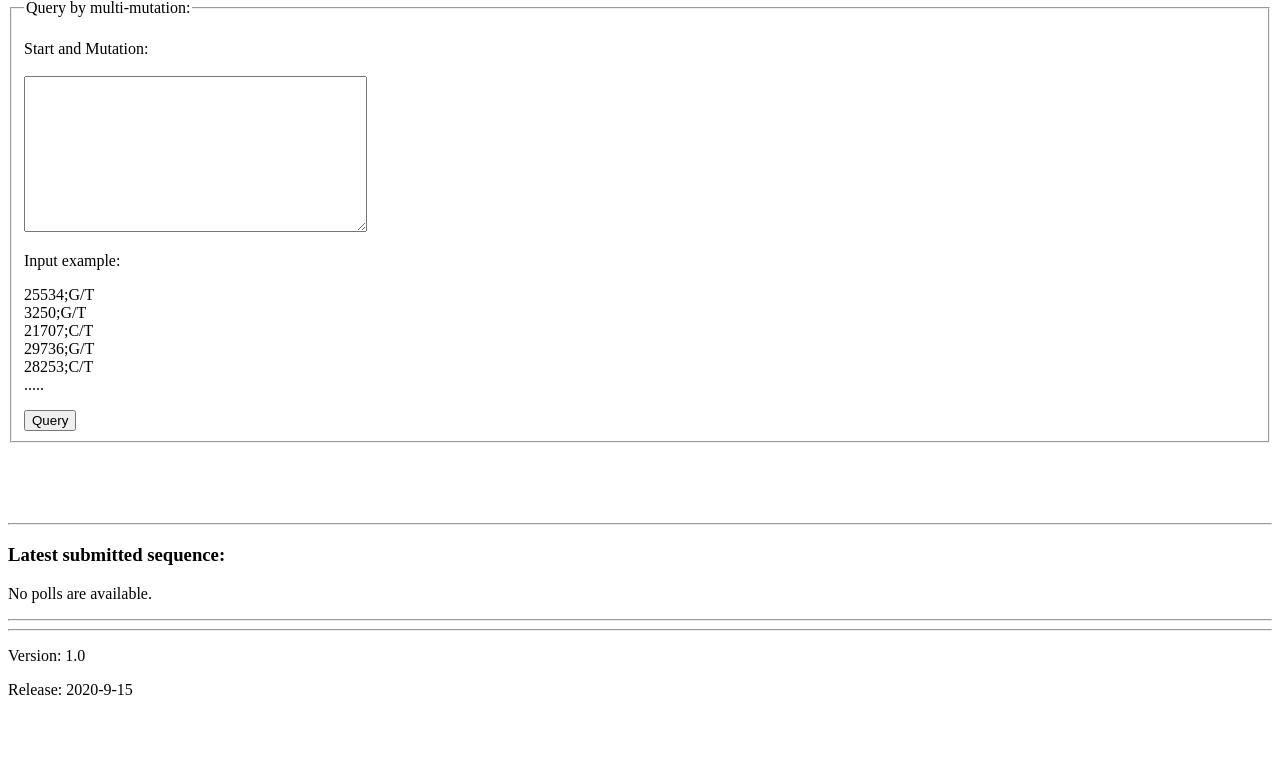
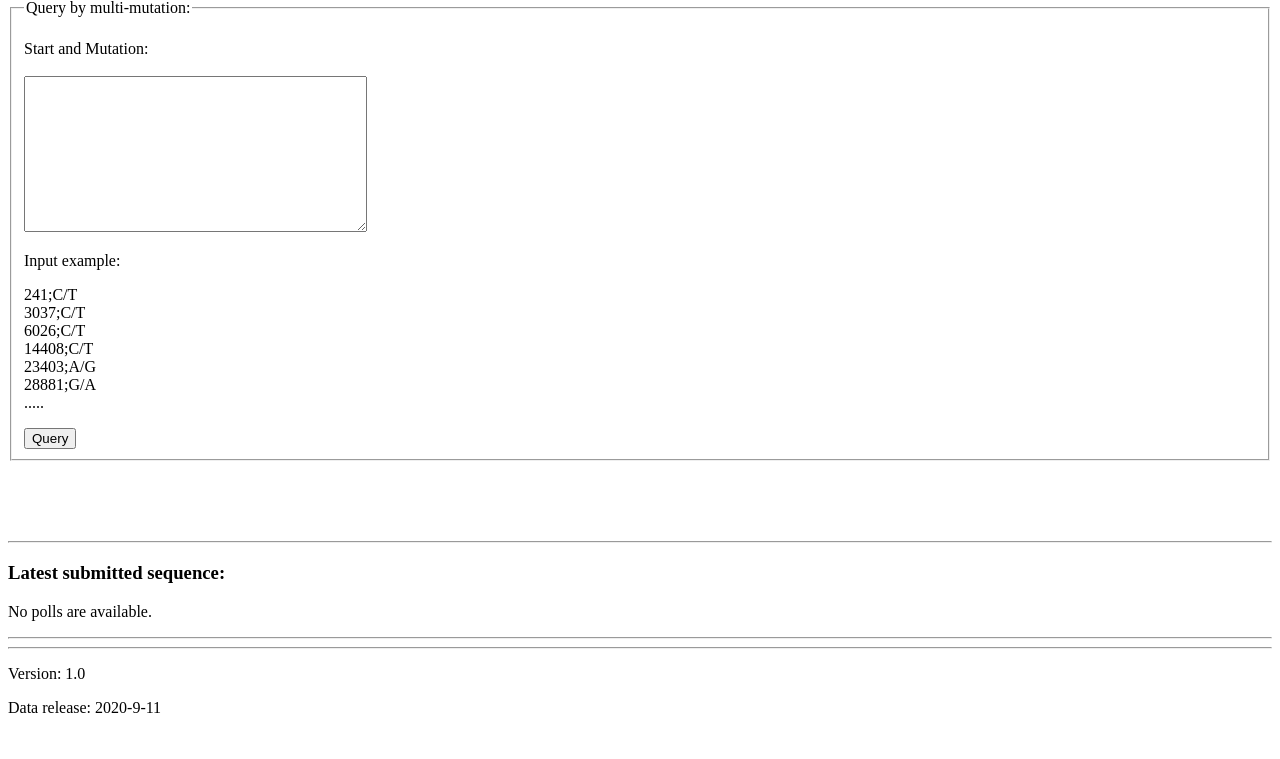
Before and after one commit to FHYcode/MUTwebsite, a Django app: page /mutapp/ in a window 1280 px wide. Shown: the part 526-1285 px from the top of the page. Before the commit the page ends 1221 px from the top, so only its background shows below. Run offline with Django 3.2, Linux system fonts and the light colour scheme; data that the repository does not hold is empty.

Commit message:
Update index.html

```diff
--- a/mysite/mutapp/templates/mutapp/index.html
+++ b/mysite/mutapp/templates/mutapp/index.html
@@ -47,7 +47,7 @@
             <textarea name="multimut" cols="40" rows="10"></textarea>
         </label>
         <p>Input example:</p>
-        <p>25534;G/T<br>3250;G/T<br>21707;C/T<br>29736;G/T<br>28253;C/T<br>.....</p>
+        <p>241;C/T<br>3037;C/T<br>6026;C/T<br>14408;C/T<br>23403;A/G<br>28881;G/A<br>.....</p>
         <input type="submit" value="Query">
     </fieldset>
 </form>
@@ -65,7 +65,7 @@
     <p>No polls are available.</p>
 {% endif %}
 <hr><hr>
-<p>Version: 1.0</p><p>Release: 2020-9-15</p>
+<p>Version: 1.0</p><p>Data release: 2020-9-11</p>
 <br>
 </body>
 </html>
```
